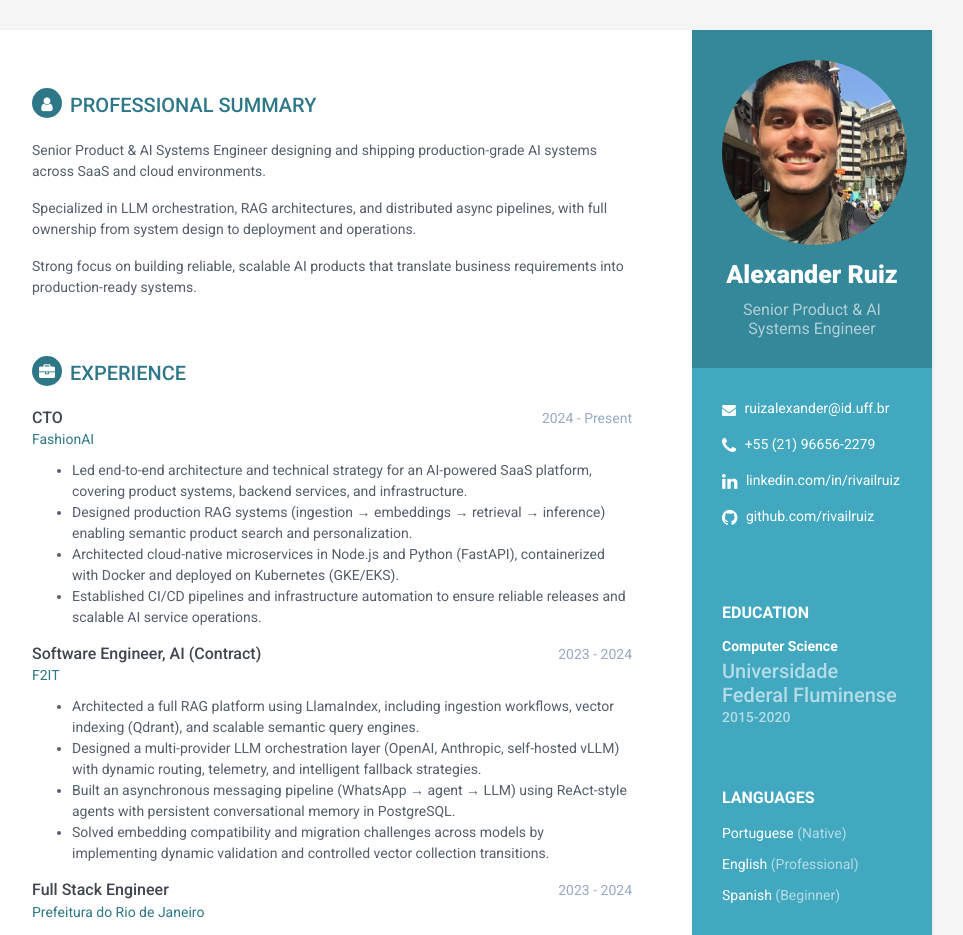
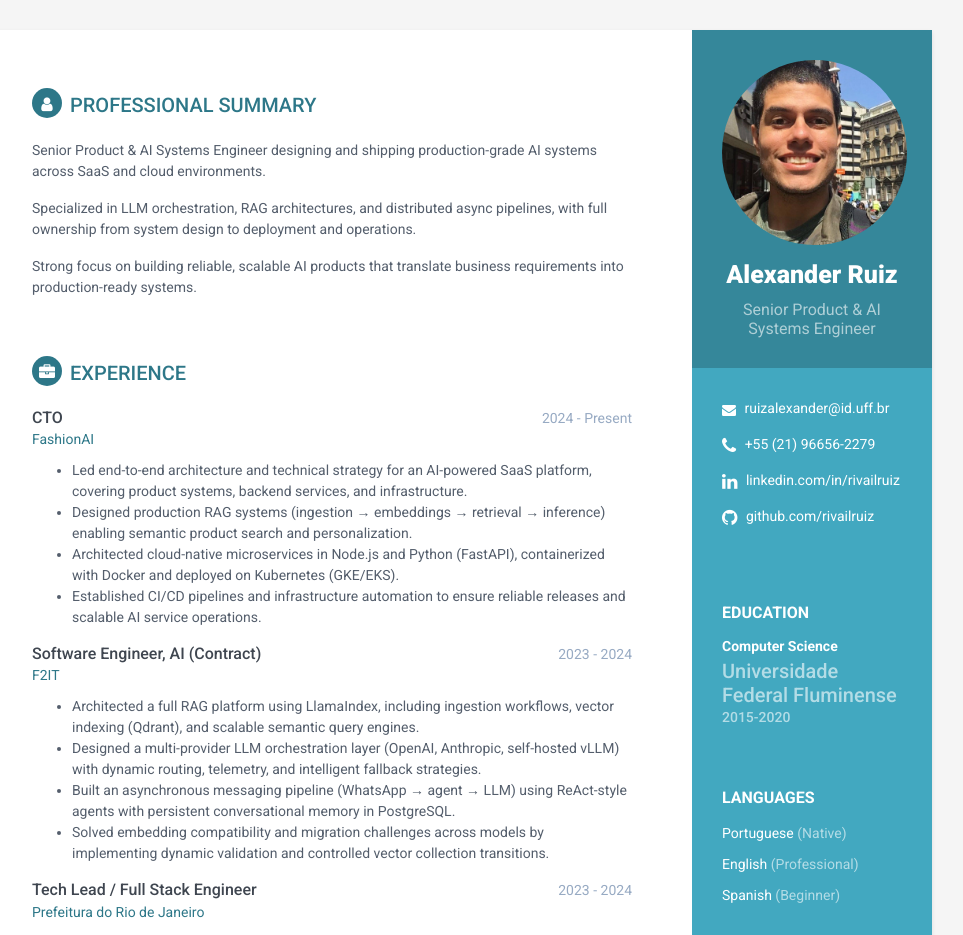
Before and after one commit to rivailruiz/me, a React app: page / in a window 1280 px wide. Shown: the top 935 px of the page, without its empty margins (188-1151 px from the left). Built offline with nearby package versions, Linux system fonts and the light colour scheme.

Commit message:
Update Prefeitura role title

```diff
--- a/src/data/experiences.js
+++ b/src/data/experiences.js
@@ -32,7 +32,7 @@ export const experiences = {
       date: '2023 - 2024'
     },
     {
-      title: 'Full Stack Engineer',
+      title: 'Tech Lead / Full Stack Engineer',
       company: 'Prefeitura do Rio de Janeiro',
       description: [
         '<ul>',
```
